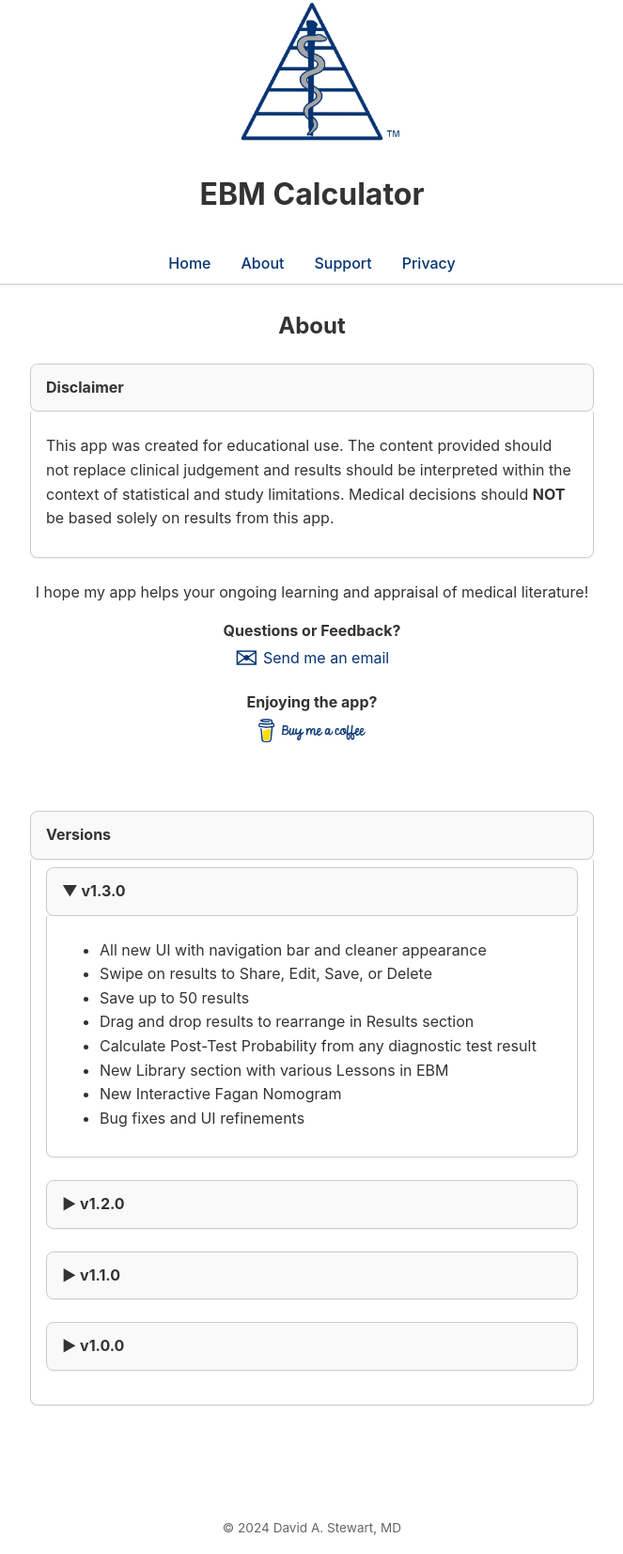
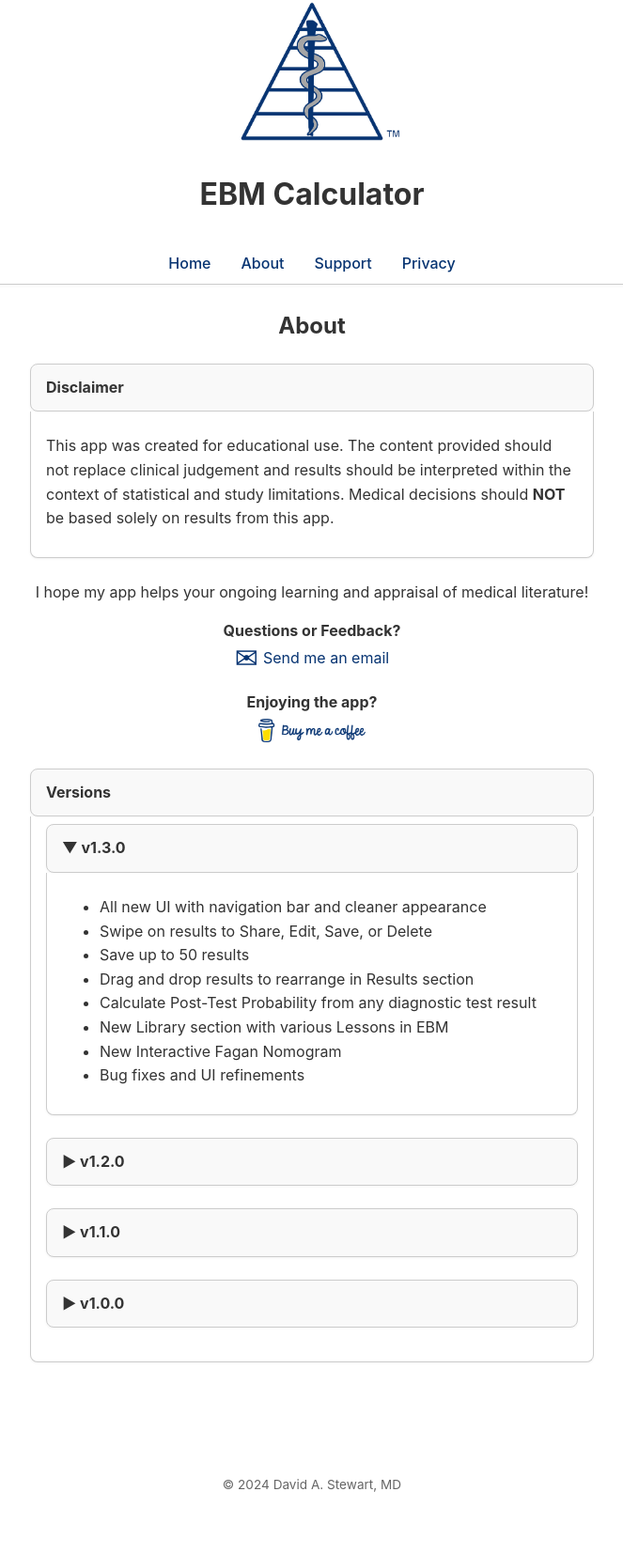
Before and after one commit to EBMCalculator/ebmcalculator.github.io, a Jekyll site: the page built from about.md, in a window 1280 px wide. Shown: the whole page at 94% size, without its empty margins (308-971 px from the left). Built offline with Jekyll 4.4.1, drawn with Linux system fonts in a browser that asks for light colours; after the commit the page ends 1608 px from its top, so only the background shows below that.

Commit message:
Update about.md

```diff
--- a/about.md
+++ b/about.md
@@ -43,13 +43,11 @@
   **Enjoying the app?** <br>
   <a href="https://buymeacoffee.com/davidstewart" target="_blank" rel="noopener noreferrer">
     <picture>
-      <source srcset="/assets/images/EBMCalculator-dark-bmc-logo 3x.png" media="(prefers-color-scheme: dark)">
+      <source srcset="/assets/images/EBMCalculator-dark-bmc-logo-3x.png" media="(prefers-color-scheme: dark)">
       <img src="/assets/images/EBMCalculator-any-bmc-logo 3x.png" alt="Buy Me a Coffee" style="height: 25px; object-fit: contain; margin-top: 5px">
     </picture>
   </a>
 </div>
-
-<br>
 
 
 <!-- Versions Section (moved to bottom) -->
```
